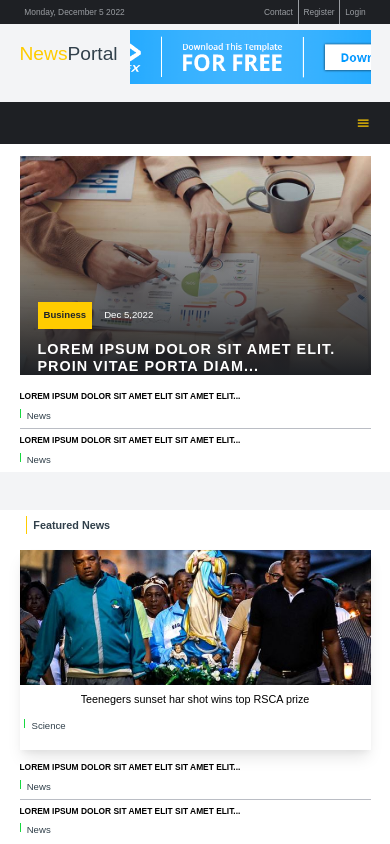
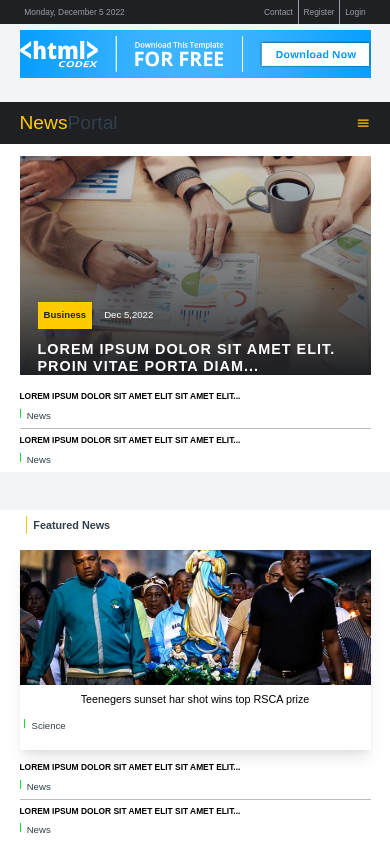
Before and after one commit to Sagni-prog/News-website, a React (Create React App) app: page / in a window 390 px wide. Shown: the top 844 px of the page. Built offline with nearby package versions, Linux system fonts and the light colour scheme.

Commit message:
responsive view for nav...

```diff
--- a/src/components/Nav/Nav.js
+++ b/src/components/Nav/Nav.js
@@ -14,11 +14,27 @@ const Nav = () => {
 
   return (
     <div>
-          <div className='bg-gray w-100 h-7 flex mt-4'>
+        <div className='bg-gray w-100 h-7 flex mt-4'>
+
+
 
      <div className='container h-100 flex justify-between align-center'>
 
+
+
          <ul className='h-100 flex align-center justify-between gap-2'>
+           <li className='logo-disp'>
+           <div className=' h-100 flex align-center '>
+             <h1 className='font-32 font-montserrat'>
+                <span className='color-yellow'>
+                    News
+                </span>
+                <span className='color-dark'>
+                    Portal
+                </span>
+             </h1>
+        </div>
+           </li>
            <li className='home'>
              <Link className=' h-100 color-white link font-18 font-montserrat pb-8' to = '/'>Home</Link>
              </li>
@@ -79,6 +95,8 @@ const Nav = () => {
              </li>
          </ul>
 
+
+
          <div className='seaech h-100 flex align-center'>
              <input className='input h-4 w-100 pl-8 pr-4' placeholder='Keyword' />
              <div className='bg-yellow h-4 w-4'></div>
--- a/src/components/ads/Adds.js
+++ b/src/components/ads/Adds.js
@@ -4,8 +4,8 @@ import { Link } from 'react-router-dom'
 
 const Adds = () => {
   return (
-    <div className='container h-8 flex justify-between gap-2  mb-sm'>
-        <div className='h-100 flex align-center '>
+    <div className='resp-add container h-8 flex justify-between gap-2  mb-sm'>
+        <div className='logo h-100 flex align-center '>
              <h1 className='font-32 font-montserrat'>
                 <span className='color-yellow'>
                     News
@@ -16,7 +16,7 @@ const Adds = () => {
              </h1>
         </div>
 
-        <div className='logo'>
+        <div className='ad'>
             <a  href= 'https://www.youtube.com/watch?v=fQpFJY0sU4A'>
                <img src = {logo} alt = 'alt' />
             </a>
--- a/src/index.css
+++ b/src/index.css
@@ -23,15 +23,19 @@ html{
     font-size: 10px;
 }
 
-.logo{
+.ad{
     width: 80rem;
     height: 10rem;
     justify-self: flex-end;
 }
-.logo img{
+.ad img{
     width: 100%;
     height: 100%;
     object-fit: cover;
+}
+
+.logo-disp{
+    display: none;
 }
 
 .container2{
@@ -1394,7 +1398,7 @@ ul{
 }
 @media  screen and (max-width: 995px) {
 
-  .logo{
+  .ad{
     width: 70rem;
     height: 9rem;
     justify-self: flex-end;
@@ -1446,6 +1450,19 @@ ul{
 }
 
 @media screen and (max-width: 719px) {
+    .resp-add{
+        flex-direction: column;
+    }
+    .logo{
+        display: none;
+    }
+    .ad{
+        width: 100%;
+    }
+    .logo-disp{
+        display: block;
+    }
+
     .hero-flex-col{
         flex-direction: column;
     }
```
